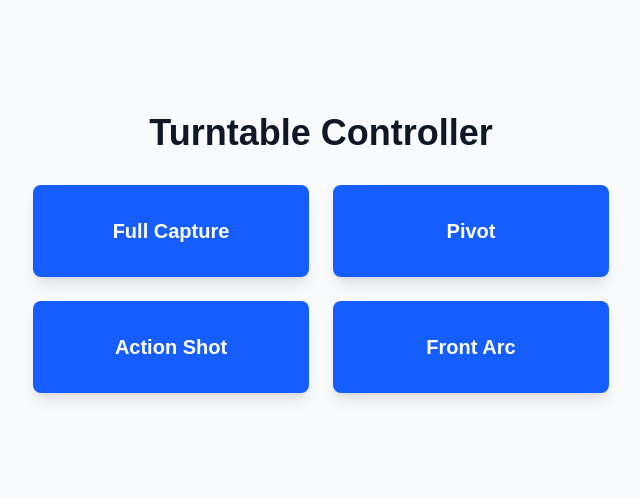
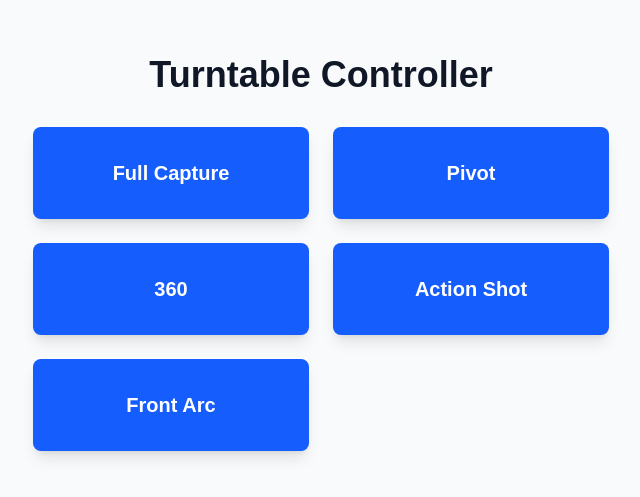
Before and after one commit to Monkhai/turntable-app, a Next.js app: page / in a window 1280 px wide. Shown: the part 147-644 px from the top of the page, without its empty margins (319-959 px from the left). Built offline with nearby package versions, Linux system fonts and the light colour scheme; no server answers.

Commit message:
new timeline - 360

```diff
--- a/src/app/page.tsx
+++ b/src/app/page.tsx
@@ -57,6 +57,12 @@ export default function Home() {
           Pivot
         </button>
         <button
+          onClick={() => handleClick(TIMESLINES['360'])}
+          className="py-8 bg-blue-600 hover:bg-blue-700 text-white text-xl font-semibold rounded-lg shadow-lg transition-colors"
+        >
+          360
+        </button>
+        <button
           onClick={() => handleClick(TIMESLINES.NOTHING)}
           className="py-8 bg-blue-600 hover:bg-blue-700 text-white text-xl font-semibold rounded-lg shadow-lg transition-colors"
         >
--- a/src/timelines.ts
+++ b/src/timelines.ts
@@ -63,5 +63,22 @@ export const TIMESLINES = {
       }
     }
   ],
+  360: [
+    {
+      delay: 0,
+      duration: 51,
+      params: {
+        rotate: -392,
+        easeIn: {
+          duration: 2,
+          level: 1
+        },
+        easeOut: {
+          duration: 2,
+          level: 1
+        }
+      }
+    }
+  ],
   NOTHING: []
 };
```
